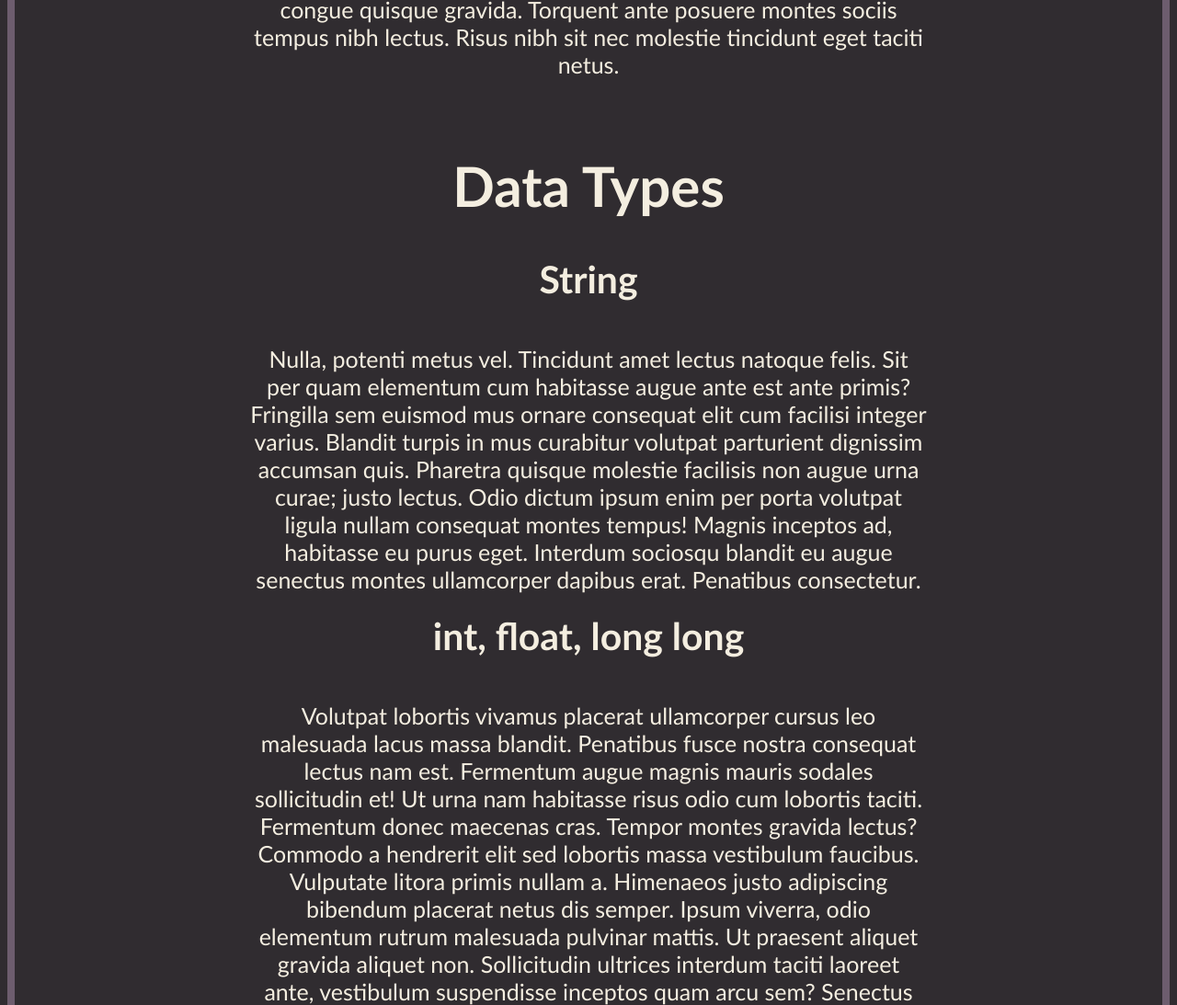
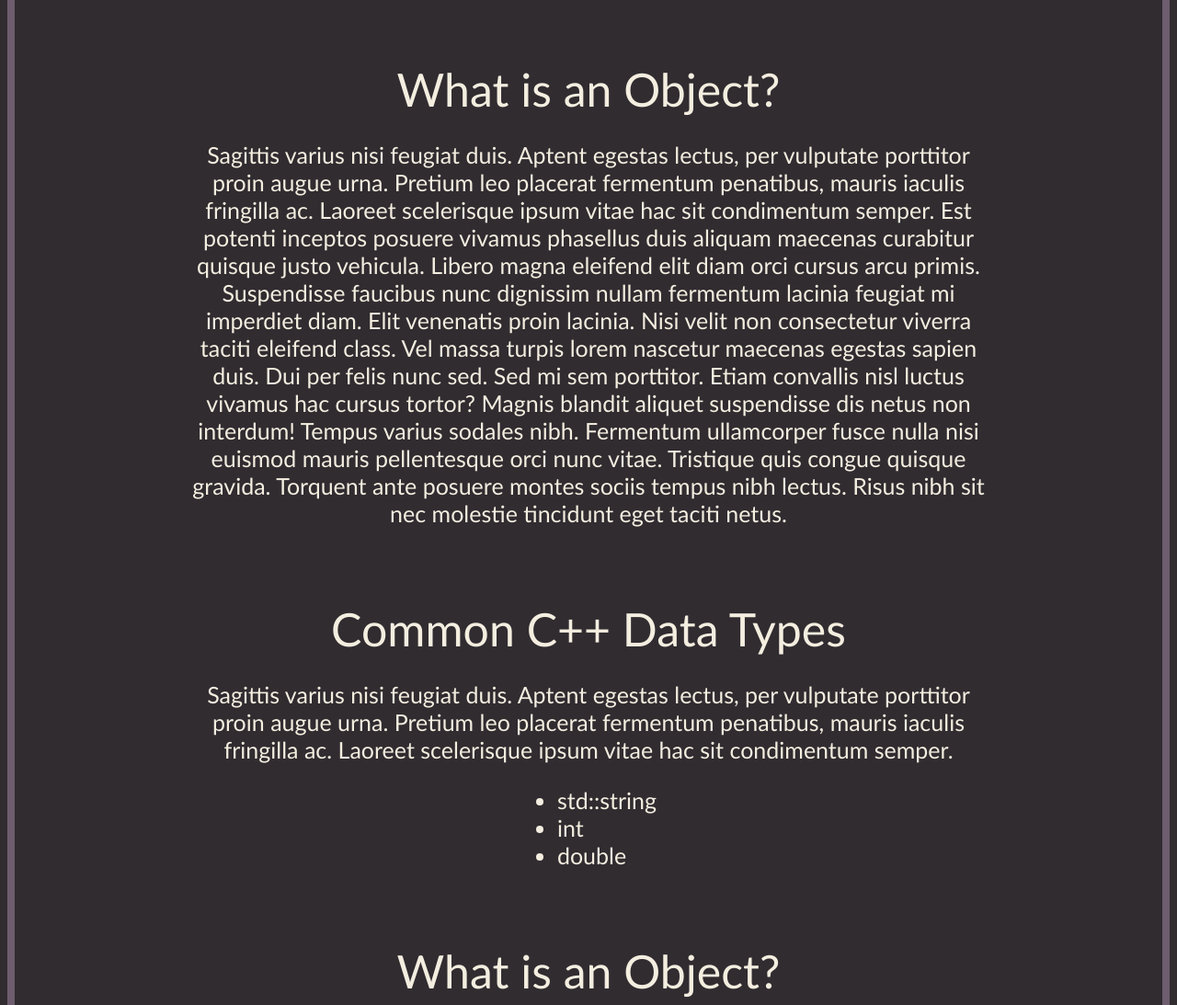
Before and after one commit to PillowGit/FullyHacks-2023, a plain HTML site: page PillowTest.html in a window 1280 px wide. Shown: the part 746-1839 px from the top of the page at 92% size. Drawn offline with Linux system fonts and the light colour scheme.

Commit message:
updated.. stuff

```diff
--- a/PillowTest.html
+++ b/PillowTest.html
@@ -9,14 +9,21 @@
     <script defer src="PillowTest.js"></script>
   </head>
   <body>
+
+    <!-- Category -->
     <div class="text-container">
       <div class="title-box">
-        <h1>Variables & Data Types</h1>
+        <p class="category-title"> Objects + Classes </p>
       </div>
+
+      <!-- Section 1 -->
       <div class="section">
         <div class="section-header">
-          <h2 class="subtle-fade">Intro</h2>
+          <p class="section-title"> What is an Object? </p>
         </div>
+
+        <!-- Paragraph 2 -->
+        <!-- "p" - paragraphs -->
         <div class="plain-text">
           <p class="subtle-fade">
             Sagittis varius nisi feugiat duis. Aptent egestas lectus, per
@@ -38,54 +45,77 @@
           </p>
         </div>
       </div>
+
+      <!-- Section 2 -->
       <div class="section">
         <div class="section-header">
-          <h2 class="subtle-fade">Data Types</h2>
+          <p class="section-title"> What is an Object? </p>
         </div>
-        </div>
-        <div class="section">
-        <div class="sub-section-header">
-          <h3 class="subtle-fade">String</h3>
-        </div>
+
+        <!-- Paragraph 2 -->
         <div class="plain-text">
           <p class="subtle-fade">
-            Nulla, potenti metus vel. Tincidunt amet lectus natoque felis. Sit
-            per quam elementum cum habitasse augue ante est ante primis?
-            Fringilla sem euismod mus ornare consequat elit cum facilisi integer
-            varius. Blandit turpis in mus curabitur volutpat parturient
-            dignissim accumsan quis. Pharetra quisque molestie facilisis non
-            augue urna curae; justo lectus. Odio dictum ipsum enim per porta
-            volutpat ligula nullam consequat montes tempus! Magnis inceptos ad,
-            habitasse eu purus eget. Interdum sociosqu blandit eu augue senectus
-            montes ullamcorper dapibus erat. Penatibus consectetur.
+            Sagittis varius nisi feugiat duis. Aptent egestas lectus, per
+            vulputate porttitor proin augue urna. Pretium leo placerat fermentum
+            penatibus, mauris iaculis fringilla ac. Laoreet scelerisque ipsum
+            vitae hac sit condimentum semper. Est potenti inceptos posuere
+            vivamus phasellus duis aliquam maecenas curabitur quisque justo
+            vehicula. Libero magna eleifend elit diam orci cursus arcu primis.
+            Suspendisse faucibus nunc dignissim nullam fermentum lacinia feugiat
+            mi imperdiet diam. Elit venenatis proin lacinia. Nisi velit non
+            consectetur viverra taciti eleifend class. Vel massa turpis lorem
+            nascetur maecenas egestas sapien duis. Dui per felis nunc sed. Sed
+            mi sem porttitor. Etiam convallis nisl luctus vivamus hac cursus
+            tortor? Magnis blandit aliquet suspendisse dis netus non interdum!
+            Tempus varius sodales nibh. Fermentum ullamcorper fusce nulla nisi
+            euismod mauris pellentesque orci nunc vitae. Tristique quis congue
+            quisque gravida. Torquent ante posuere montes sociis tempus nibh
+            lectus. Risus nibh sit nec molestie tincidunt eget taciti netus.
           </p>
         </div>
-        <div class="sub-section-header">
-          <h3 class="subtle-fade">int, float, long long</h3>
+      </div>
+
+      <!-- Section 3 -->
+      <div class="section">
+        <div class="section-header">
+          <p class="section-title"> Common C++ Data Types </p>
         </div>
+
+        <!-- Paragraph 3 -->
         <div class="plain-text">
           <p class="subtle-fade">
-            Volutpat lobortis vivamus placerat ullamcorper cursus leo malesuada
-            lacus massa blandit. Penatibus fusce nostra consequat lectus nam
-            est. Fermentum augue magnis mauris sodales sollicitudin et! Ut urna
-            nam habitasse risus odio cum lobortis taciti. Fermentum donec
-            maecenas cras. Tempor montes gravida lectus? Commodo a hendrerit
-            elit sed lobortis massa vestibulum faucibus. Vulputate litora primis
-            nullam a. Himenaeos justo adipiscing bibendum placerat netus dis
-            semper. Ipsum viverra, odio elementum rutrum malesuada pulvinar
-            mattis. Ut praesent aliquet gravida aliquet non. Sollicitudin
-            ultrices interdum taciti laoreet ante, vestibulum suspendisse
-            inceptos quam arcu sem? Senectus faucibus dictum ut velit? Sodales
-            posuere fringilla convallis dictumst lacus ante mauris nisl at
-            libero. A risus curae; praesent accumsan lacus arcu rhoncus placerat
-            dignissim enim semper tellus. Mollis quisque etiam tempor gravida
-            massa lacus nam magnis. Dictum fusce taciti convallis. Cum montes
-            gravida vestibulum. Euismod nostra conubia orci. Praesent, pretium
-            felis sociosqu sapien per venenatis gravida dapibus!
+            Sagittis varius nisi feugiat duis. Aptent egestas lectus, per
+            vulputate porttitor proin augue urna. Pretium leo placerat fermentum
+            penatibus, mauris iaculis fringilla ac. Laoreet scelerisque ipsum
+            vitae hac sit condimentum semper.
+
+             <!-- Unordered List - (Bullet Points) -->
+            <ul class="bullet-points"> <div class = "middle-list">
+              <li> std::string </li>
+              <li> int </li>
+              <li> double </li>
+            </div>
+            </ul>
+
           </p>
         </div>
-    </div>
       </div>
-    </div>
+
+      <!-- Section 4 -->
+      <div class="section">
+        <div class="section-header">
+          <p class="section-title"> What is an Object? </p>
+        </div>
+
+        <!-- Paragraph 3 -->
+        <!-- Image Attatched Here -->
+        <div class=".resize-img">
+        <img src="./Images/FunctionStructure.png" alt="tf" width="500" height="600">
+         </div>
+
+
+
+      </div>
+
   </body>
 </html>
--- a/datapage.css
+++ b/datapage.css
@@ -14,14 +14,30 @@ body {
   display: grid;
   place-items: center;
   align-content: center;
+  text-align: center;
+  max-height: 140px;
   min-height: 0vh;
-  margin-bottom: -50px;
+  margin-bottom: 20px;
+  /* border: 1px solid purple; */
+}
+
+.category-title {
+  /* border: 1px solid red; */
+  font-size: 80px;
+  font-weight: 10000 px;
+}
+
+.section-title{
+    font-size: 50px;
+    font-weight: 500;
+    max-height: 120px;
+    min-height: 0vh;
+    margin-bottom: 20px;
 }
 
 .section {
   display: grid;
   place-items: center;
-  align-content: center;
   min-height: 0vh;
 }
 
@@ -48,9 +64,36 @@ body {
 }
 
 .plain-text {
-  padding: 16rem;
+  padding-top: 16rem;
   font-size: 25px;
+  font-weight: 100;
   text-align: center;
   margin-top: -275px;
   margin-bottom: -250px;
+  padding-bottom: 16rem;
+  max-width: 70%;
 }
+
+.bullet-points {
+  text-align: left;
+  display: grid;
+  place-items: center;
+  /* border: 8px solid blue; */
+}
+
+.middle-li {
+  text-align: left;
+  /* border: 3px solid red;*/
+  width: 20%;
+}
+
+.left-li {
+  text-align: left;
+  /* border: 3px solid red;*/
+  width: 60%;
+}
+
+.resize-img {
+    width: 50%;
+    height: auto;
+}
```
Also changed, not shown: Images/FunctionStructure.png (added).
